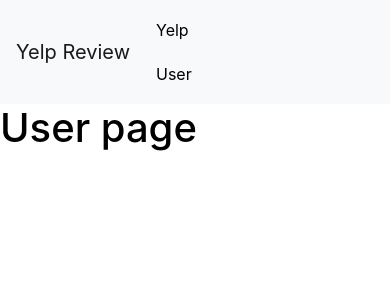
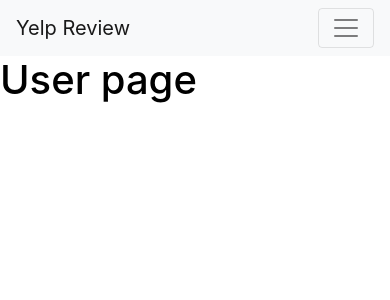
Before and after one commit to ZanePartain/yelpreview-react, a React (Create React App) app in the folder milestone2/: page /user in a window 390 px wide. Shown: the top 300 px of the page. Built offline with nearby package versions, Linux system fonts and the light colour scheme.

Commit message:
added collapse responsiveness to the navigation bar'

```diff
--- a/milestone2/src/components/Navbar.js
+++ b/milestone2/src/components/Navbar.js
@@ -1,13 +1,17 @@
 import React, { Component } from 'react';
 import { Link } from 'react-router-dom';
-import { NavItem, NavbarText, Navbar, Nav, NavbarBrand, NavLink } from 'reactstrap';
+import { NavItem, NavbarText, Navbar, Nav, NavbarBrand, NavbarToggler, Collapse } from 'reactstrap';
 
 class MyNav extends Component {
     constructor(props){
         super(props);
         this.state={
+            isOpen: false
+        }
+    }
 
-        }
+    toggle = () => {
+        this.setState({isOpen: !this.state.isOpen});
     }
 
     render(){
@@ -21,6 +25,9 @@ class MyNav extends Component {
             <div>
                 <Navbar color="light" light expand="md">
                     <NavbarBrand href="/" > Yelp Review </NavbarBrand>
+
+                    <NavbarToggler onClick={this.toggle.bind(this)} />
+                    <Collapse isOpen={this.state.isOpen} navbar>
                         <Nav className="mr-auto" navbar>
                             <NavItem style={linkStyle}>
                                 <Link style={{color: 'black'}} to="/">
@@ -33,6 +40,7 @@ class MyNav extends Component {
                                 </Link>
                             </NavItem>
                         </Nav>
+                    </Collapse>
                 </Navbar>
             </div>
         );
```
Lines whose indentation alone changed are shown as unchanged.
